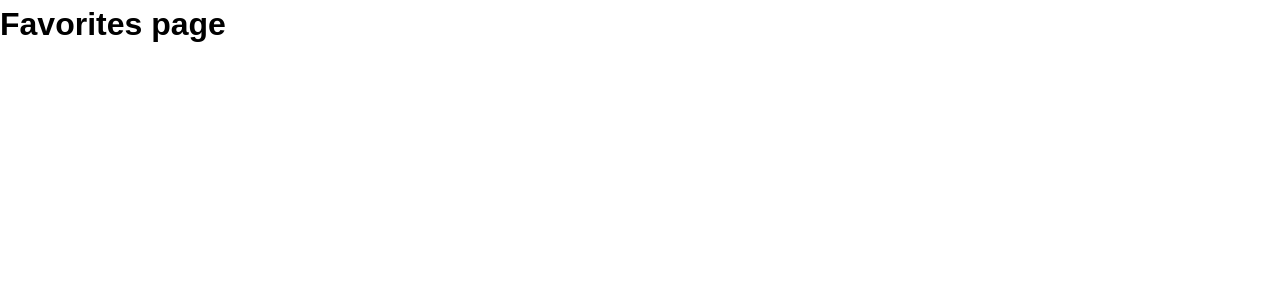
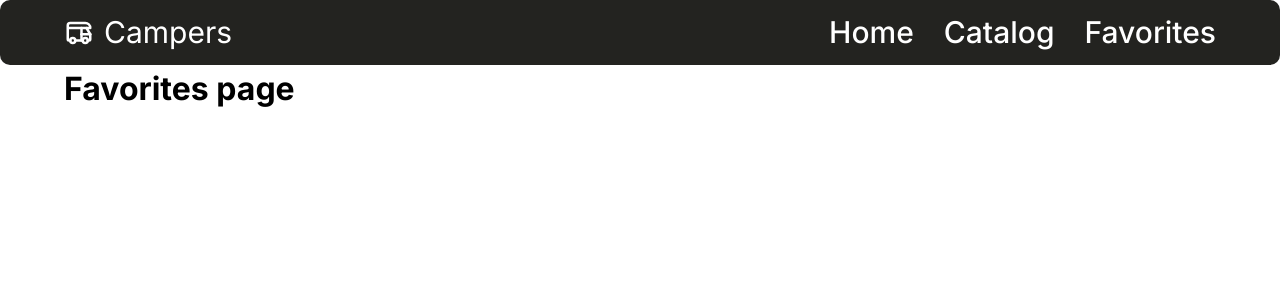
Before and after one commit to Marensfc/rental-of-campers, a React (Vite) app: page /favorites in a window 1280 px wide. Shown: the top 300 px of the page. Built offline with nearby package versions, Linux system fonts and the light colour scheme.

Commit message:
add header, upd SharedLayout

```diff
--- a/package.json
+++ b/package.json
@@ -10,8 +10,10 @@
     "preview": "vite preview"
   },
   "dependencies": {
+    "clsx": "^2.1.1",
     "react": "^18.3.1",
     "react-dom": "^18.3.1",
+    "react-icons": "^5.3.0",
     "react-router-dom": "^6.26.0"
   },
   "devDependencies": {
--- /dev/null
+++ b/src/components/Header/Header.jsx
@@ -0,0 +1,33 @@
+import '../../index.css';
+import { TbCamper } from 'react-icons/tb';
+import css from './Header.module.css';
+import { Link } from 'react-router-dom';
+import { clsx } from 'clsx';
+
+const Header = () => {
+  return (
+    <header>
+      <div className={clsx('container', [css.headerContainer])}>
+        <a href="/" className={css.logo}>
+          <TbCamper />
+          <span>Campers</span>
+        </a>
+        <nav>
+          <ul className={css.headerNavList}>
+            <li>
+              <Link to="/">Home</Link>
+            </li>
+            <li>
+              <Link to="/catalog">Catalog</Link>
+            </li>
+            <li>
+              <Link to="favorites">Favorites</Link>
+            </li>
+          </ul>
+        </nav>
+      </div>
+    </header>
+  );
+};
+
+export default Header;
--- /dev/null
+++ b/src/components/Header/Header.module.css
@@ -0,0 +1,27 @@
+.headerContainer {
+  display: flex;
+  background-color: rgb(35, 35, 32);
+  border-radius: 10px;
+  color: white;
+  justify-content: space-between;
+  font-size: 30px;
+}
+
+.logo {
+  display: flex;
+  align-items: center;
+  justify-content: center;
+  gap: 10px;
+}
+
+.headerNavList {
+  font-weight: 500;
+  display: flex;
+  align-items: center;
+  justify-content: space-between;
+  gap: 30px;
+}
+
+.headerNavList li {
+  padding: 10px 0;
+}
--- /dev/null
+++ b/src/components/Layout/SharedLayout/SharedLayout.jsx
@@ -0,0 +1,15 @@
+import '../../../index.css';
+import Header from '../../Header/Header';
+
+const SharedLayout = ({ children }) => {
+  return (
+    <>
+      <Header />
+      <main>
+        <div className="container">{children}</div>
+      </main>
+    </>
+  );
+};
+
+export default SharedLayout;
--- a/src/components/app/App.jsx
+++ b/src/components/app/App.jsx
@@ -1,5 +1,6 @@
 import './App.css';
 import { Route, Routes } from 'react-router-dom';
+import SharedLayout from '../Layout/SharedLayout/SharedLayout';
 import HomePage from '../pages/HomePage/HomePage';
 import CatalogPage from '../pages/CatalogPage/CatalogPage';
 import FavoritesPage from '../pages/FavoritesPage/FavoritesPage';
@@ -7,11 +8,13 @@
 function App() {
   return (
     <>
-      <Routes>
-        <Route path="/" element={<HomePage />} />
-        <Route path="/catalog" element={<CatalogPage />} />
-        <Route path="/favorites" element={<FavoritesPage />} />
-      </Routes>
+      <SharedLayout>
+        <Routes>
+          <Route path="/" element={<HomePage />} />
+          <Route path="/catalog" element={<CatalogPage />} />
+          <Route path="/favorites" element={<FavoritesPage />} />
+        </Routes>
+      </SharedLayout>
     </>
   );
 }
--- a/src/components/pages/HomePage/HomePage.jsx
+++ b/src/components/pages/HomePage/HomePage.jsx
@@ -1,5 +1,9 @@
 const HomePage = () => {
-  return <h1>Home page</h1>;
+  return (
+    <div>
+      <h1>Home page</h1>
+    </div>
+  );
 };
 
 export default HomePage;
--- a/src/index.css
+++ b/src/index.css
@@ -1,5 +1,7 @@
+@import url('https://fonts.googleapis.com/css2?family=Inter:ital,opsz,wght@0,14..32,100..900;1,14..32,100..900&display=swap');
+
 body {
-  font-family: sans-serif;
+  font-family: inter, sans-serif;
   line-height: 1.5;
   margin: 0;
 }
@@ -20,6 +22,11 @@
   margin: 0;
 }
 
+a {
+  text-decoration: none;
+  color: inherit;
+}
+
 ul,
 ol {
   list-style: none;
@@ -33,7 +40,7 @@
 }
 
 .container {
-  max-width: 1440;
+  max-width: 1440px;
   margin: 0 auto;
   padding: 0 64px;
 }
```
Also changed, not shown: src/components/Layout/SharedLayout/Layout.module.css (added), 1 other file (tests, documents, lock files or other folders).
